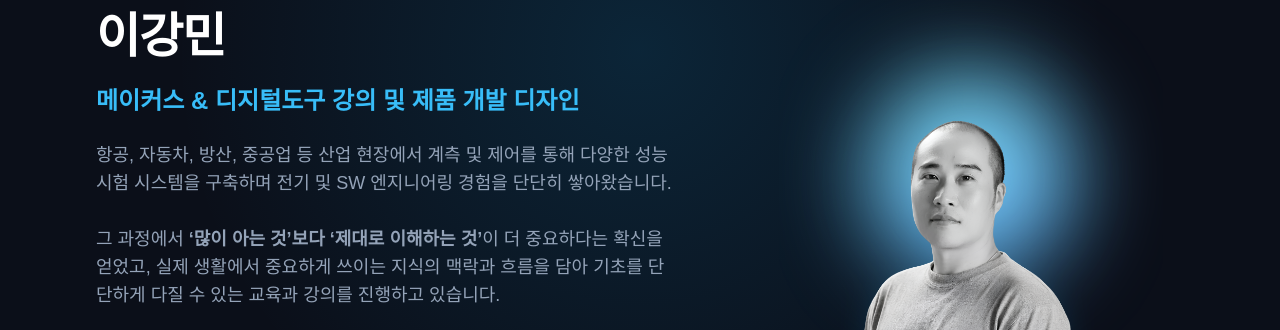
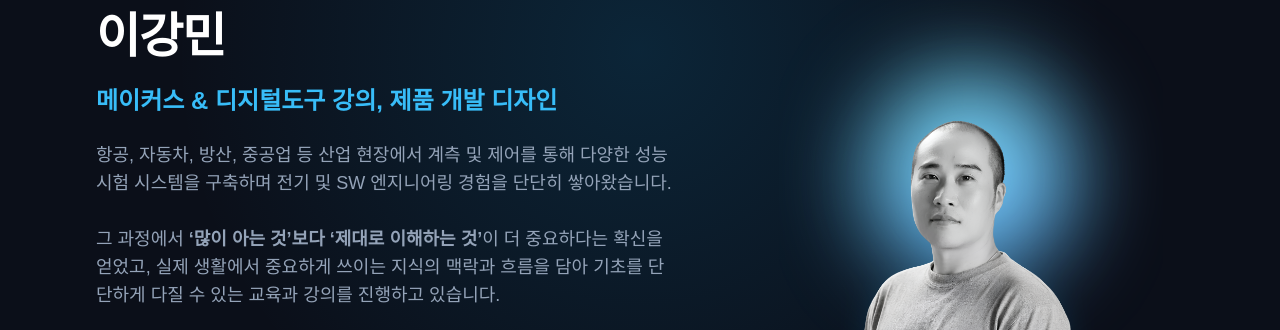
Before and after one commit to 2roworkspace-cell/AI_Educator, a plain HTML site: page index.html in a window 1280 px wide. Shown: the part 202-532 px from the top of the page. Drawn offline with nearby package versions, Linux system fonts and the light colour scheme; a web font is replaced by a local one.

Commit message:
Update index.html

```diff
--- a/index.html
+++ b/index.html
@@ -117,7 +117,7 @@
             이강민
           </h1>
           <p class="text-xl sm:text-2xl font-bold text-brand-400 leading-normal">
-            메이커스 & 디지털도구 강의 및 제품 개발 디자인
+            메이커스 & 디지털도구 강의, 제품 개발 디자인
           </p>
           <p class="text-base sm:text-lg text-slate-400 leading-relaxed max-w-xl mx-auto md:mx-0">
             항공, 자동차, 방산, 중공업 등 산업 현장에서 계측 및 제어를 통해 다양한 성능 시험 시스템을 구축하며 전기 및 SW 엔지니어링 경험을 단단히 쌓아왔습니다. <br class="hidden sm:inline"><br>
```
